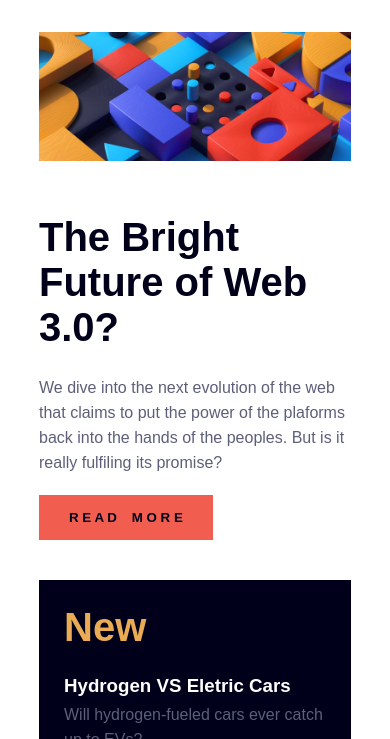
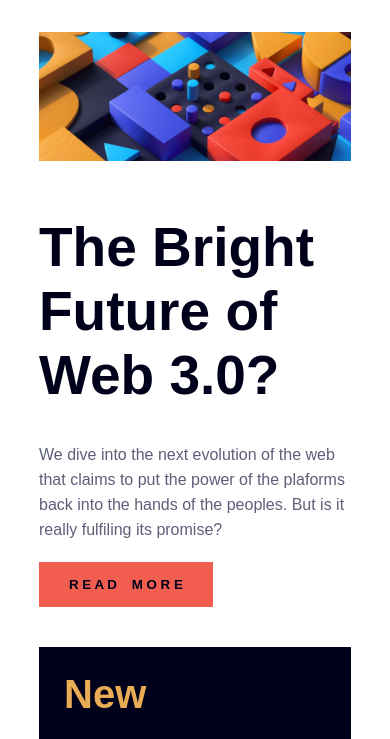
Before and after one commit to 1IMperaDOR0/news-homepage.github.io, a plain HTML site: page index.html in a window 390 px wide. Shown: the part 85-824 px from the top of the page. Drawn offline with Linux system fonts and the light colour scheme.

Commit message:
Update style.css

```diff
--- a/assets/css/style.css
+++ b/assets/css/style.css
@@ -57,8 +57,13 @@ section {
 }
 .content {
     display: flex;
-    align-items: center;
-    gap: 25px;
+    gap: 35px;
+}
+.contentTitle h1 {
+    font-size: 55px;
+}
+.contentDesc {
+    max-width: 340px;
 }
 button {
     margin-top: 20px;
@@ -81,11 +86,14 @@ button:hover {
     background-color: hsl(240, 100%, 5%);
 }
 .contentList .line {
-    border-bottom: 1px solid hsl(236, 13%, 42%);
+    border-bottom: 1px solid #60617a;
     padding-bottom: 20px;
     display: flex;
     flex-direction: column;
     gap: 5px;
+}
+.contentList .line p {
+    color: #60617a;
 }
 .contentList .line.off {
     border: 0;
@@ -121,6 +129,12 @@ footer {
 @media(max-width: 1024px) {
     section {
         flex-direction: column;
+    }
+    .content {
+        align-items: center;
+    }
+    .contentDesc {
+        max-width: 600px;
     }
     footer {
         flex-direction: column;
```
